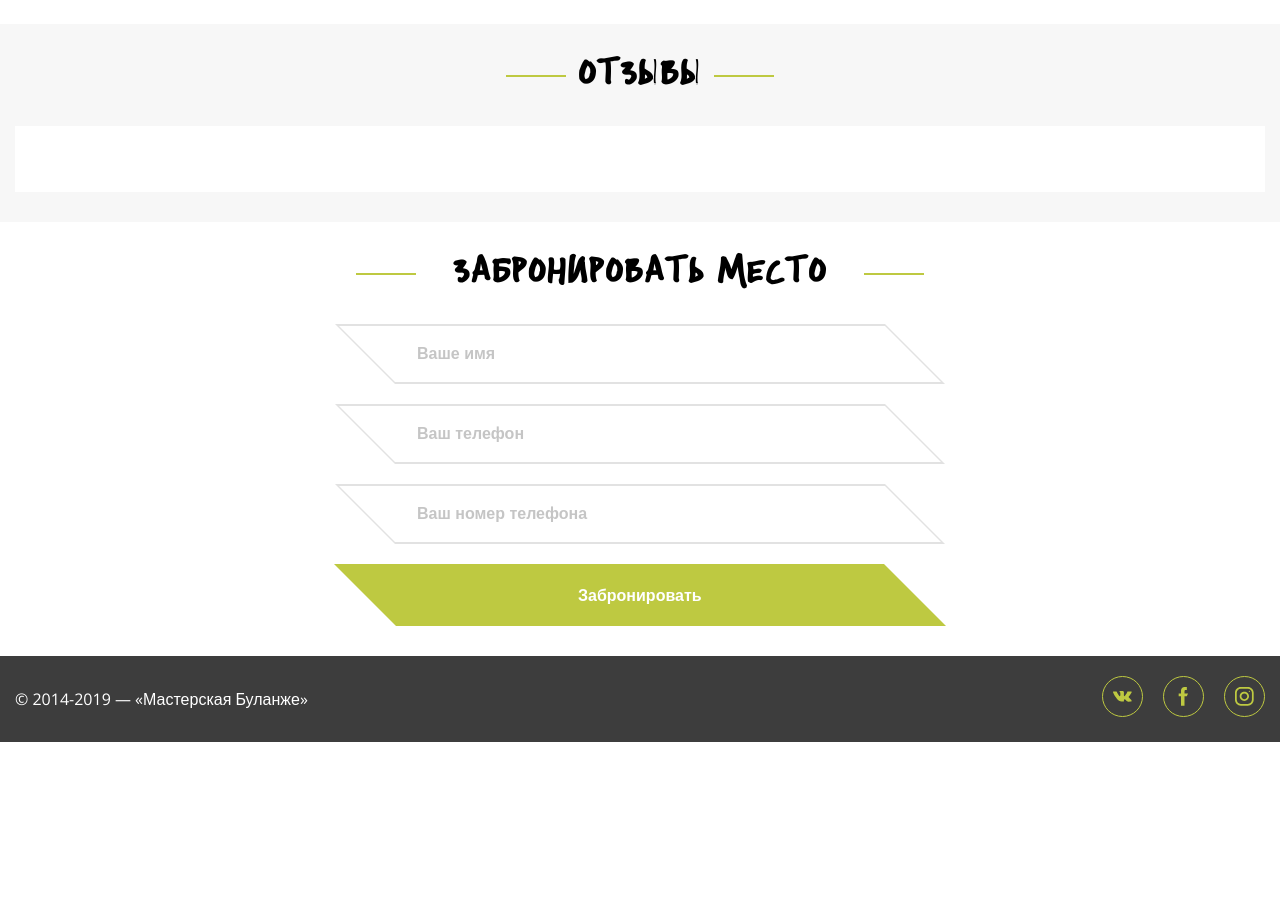
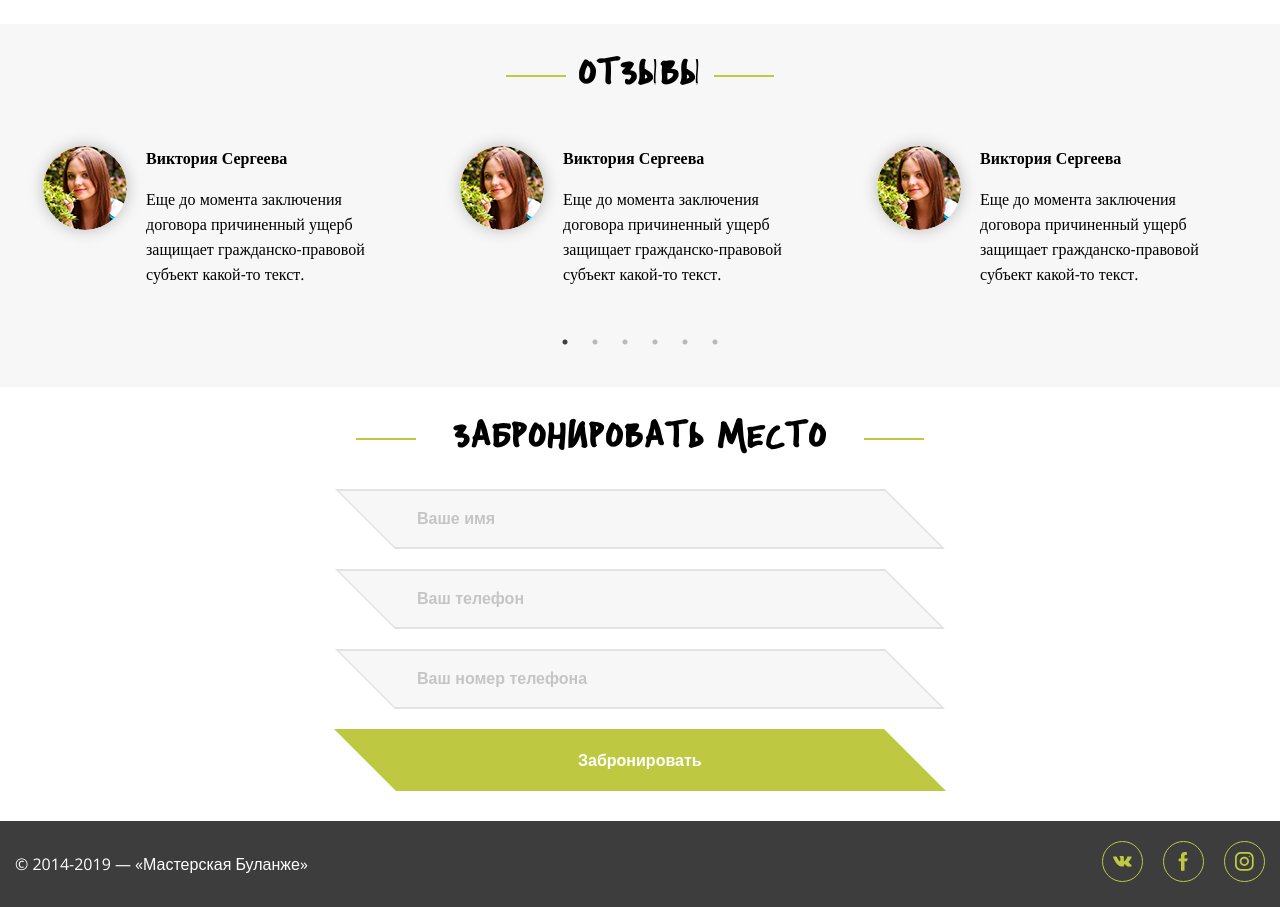
Before and after one commit to rustem-nasyrov/training-center, a website: page src/irp-school.html in a window 1280 px wide. Shown: the part 2860-3767 px from the top of the page. Before the commit the page ends 3602 px from the top, so only its background shows below. Drawn offline with nearby package versions, Linux system fonts and the light colour scheme; files that its build step writes are made by us from their sources; files whose address does not match are found by name.

Commit message:
Done reviews slider

```diff
--- a/src/html/reviews.html
+++ b/src/html/reviews.html
@@ -7,10 +7,55 @@
                         Отзывы
                     </h2>
                 </div>
-                <div class="slider">
-                    <div class="slider-item">1</div>
-                    <div class="slider-item">2</div>
-                    <div class="slider-item">3</div>
+                <div class="reviews-slider">
+                    <div class="reviews-slider-item">
+                        <img src="./img/review-photo.png" alt="" class="reviews-slider-item__photo">
+                        <p class="reviews-slider-item__text">
+                            <b>Виктория Сергеева</b>
+                            Еще до момента заключения договора причиненный ущерб
+                            защищает гражданско-правовой субъект какой-то текст.
+                        </p>
+                    </div>
+                    <div class="reviews-slider-item">
+                        <img src="./img/review-photo.png" alt="" class="reviews-slider-item__photo">
+                        <p class="reviews-slider-item__text">
+                            <b>Виктория Сергеева</b>
+                            Еще до момента заключения договора причиненный ущерб
+                            защищает гражданско-правовой субъект какой-то текст.
+                        </p>
+                    </div>
+                    <div class="reviews-slider-item">
+                        <img src="./img/review-photo.png" alt="" class="reviews-slider-item__photo">
+                        <p class="reviews-slider-item__text">
+                            <b>Виктория Сергеева</b>
+                            Еще до момента заключения договора причиненный ущерб
+                            защищает гражданско-правовой субъект какой-то текст.
+                        </p>
+                    </div>
+                    <div class="reviews-slider-item">
+                        <img src="./img/review-photo.png" alt="" class="reviews-slider-item__photo">
+                        <p class="reviews-slider-item__text">
+                            <b>Виктория Сергеева</b>
+                            Еще до момента заключения договора причиненный ущерб
+                            защищает гражданско-правовой субъект какой-то текст.
+                        </p>
+                    </div>
+                    <div class="reviews-slider-item">
+                        <img src="./img/review-photo.png" alt="" class="reviews-slider-item__photo">
+                        <p class="reviews-slider-item__text">
+                            <b>Виктория Сергеева</b>
+                            Еще до момента заключения договора причиненный ущерб
+                            защищает гражданско-правовой субъект какой-то текст.
+                        </p>
+                    </div>
+                    <div class="reviews-slider-item">
+                        <img src="./img/review-photo.png" alt="" class="reviews-slider-item__photo">
+                        <p class="reviews-slider-item__text">
+                            <b>Виктория Сергеева</b>
+                            Еще до момента заключения договора причиненный ущерб
+                            защищает гражданско-правовой субъект какой-то текст.
+                        </p>
+                    </div>
                 </div>
             </div>
         </div>
--- a/src/irp-school.html
+++ b/src/irp-school.html
@@ -34,7 +34,8 @@
         }).on('focusout', function () {
             $(this).parent().removeClass('form-item--active');
         });
-        $('').slick({
+        $('.reviews-slider').slick({
+            slidesToShow: 3,
             dots: true,
             arrows: false,
         })
--- a/src/styles/main.scss
+++ b/src/styles/main.scss
@@ -1199,6 +1199,41 @@ p {
     }
 }
 
+// REVIEWS SLIDER
+.reviews-slider {
+    &-item {
+        display: flex;
+        flex-flow: row nowrap;
+        justify-content: center;
+        outline: none;
+        margin: 20px 28px 40px;
+
+        &.slick-slide {
+            display: flex;
+        }
+
+        &__photo {
+            flex: 0 84px;
+            height: 84px;
+            border-radius: 50%;
+            margin-right: 19px;
+            box-shadow: 0 0 16px rgba(0, 0, 1, 0.24);
+        }
+
+        &__text {
+            flex: 0 auto;
+            color: #000000;
+            font: 400 16px/25px "Open Sans";
+
+            b {
+                display: block;
+                font-weight: 600;
+                margin-bottom: 16px;
+            }
+        }
+    }
+}
+
 // FORM
 .form {
     margin: 0 auto;
@@ -1238,6 +1273,7 @@ p {
 
     &-item {
         flex: 0 60px;
+        background: #F7F7F7;
         border: 2px solid #E2E2E2;
         max-width: 550px;
         width: 100%;
@@ -1275,8 +1311,9 @@ p {
         }
 
         &--active {
-            background: #F7F7F7;
+            background: #fff;
             border-color: $main-color;
+            box-shadow: 0 0 32px rgba(0, 0, 1, 0.1);
         }
     }
 }
```
Also changed, not shown: src/images/review-photo.png (added).
